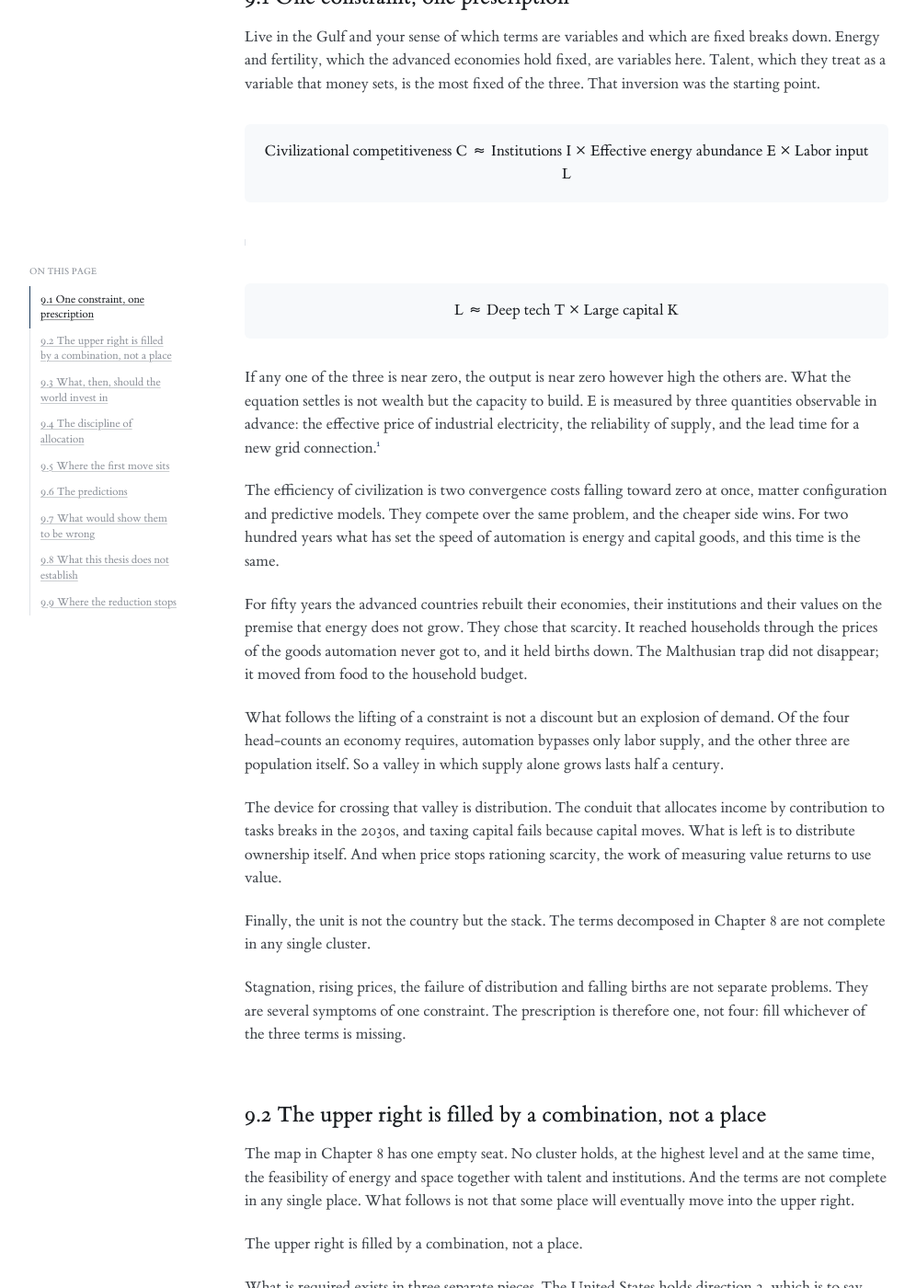
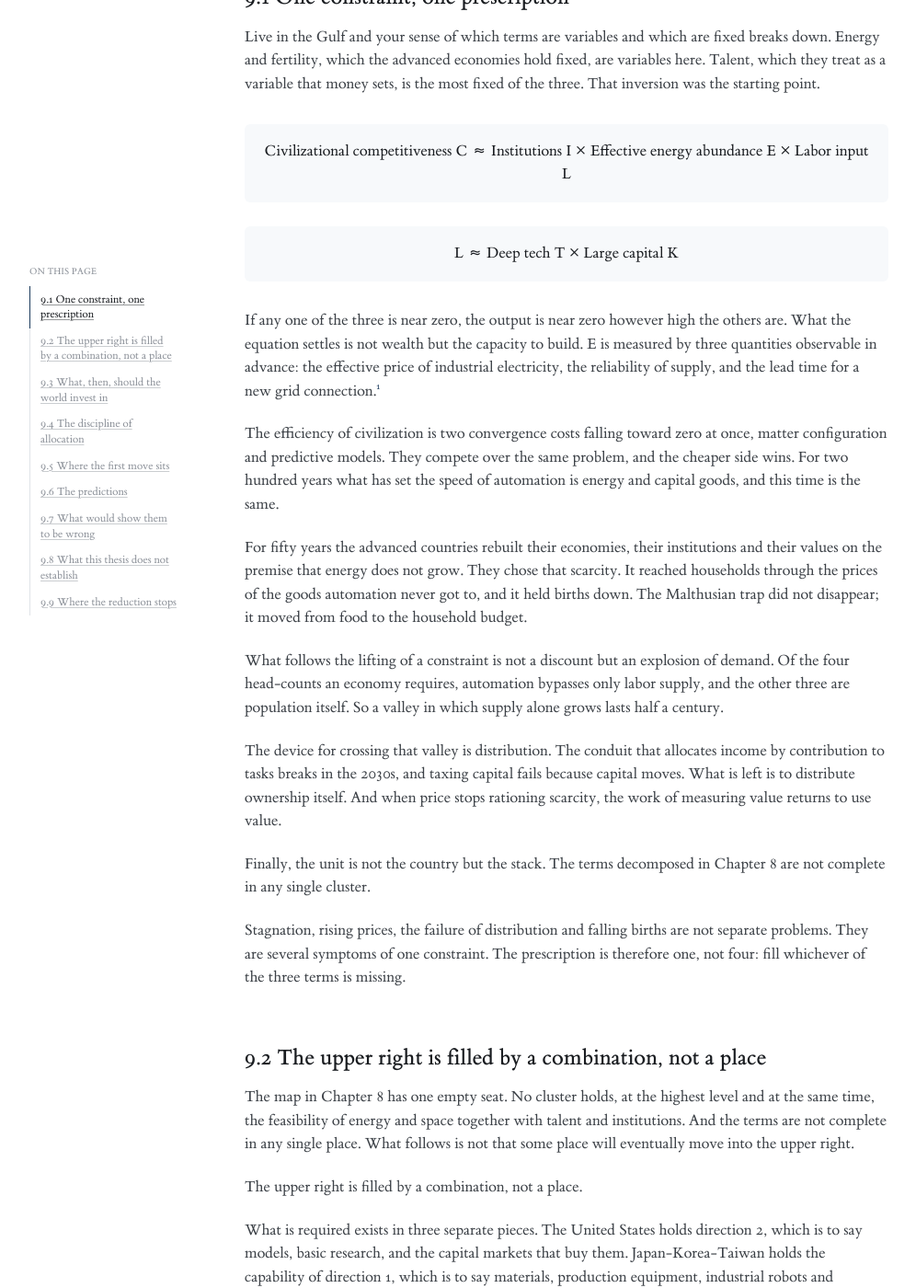
Before and after one commit to arata-hoshino/arata-hoshino.github.io, a Jekyll site: the page built from _essays/on-investment.md, in a window 1280 px wide and 1400 px high, scrolled down 563 px. Shown: the whole window at 92% size, without its empty margins (24-1020 px from the left). Built offline with Jekyll 4.4.1, drawn with Linux system fonts in a browser that asks for light colours.

Commit message:
Set a pair of relations as one statement, and tighten 8.3
The draft separates two relations with a bare quote mark, which kramdown
was rendering as an empty blockquote between them: the two boxes stood
88px apart with a stray rule between. The importer now drops that mark
once both relations are set, and a pair of equations sits 26px apart, a
third of what it was.

Section 8.3 loses the sentence that restated its own head, and the head
says what the sentence said.

Co-Authored-By: Claude Opus 5 <noreply@anthropic.com>

```diff
--- a/_essays/on-investment.md
+++ b/_essays/on-investment.md
@@ -12,7 +12,6 @@ summary: "The upper right is filled by a combination rather than by a place. Fro
 Live in the Gulf and your sense of which terms are variables and which are fixed breaks down. Energy and fertility, which the advanced economies hold fixed, are variables here. Talent, which they treat as a variable that money sets, is the most fixed of the three. That inversion was the starting point.
 
 <p class="equation">Civilizational competitiveness C ≈ Institutions I × Effective energy abundance E × Labor input L</p>
->
 <p class="equation">L ≈ Deep tech T × Large capital K</p>
 If any one of the three is near zero, the output is near zero however high the others are. What the equation settles is not wealth but the capacity to build. E is measured by three quantities observable in advance: the effective price of industrial electricity, the reliability of supply, and the lead time for a new grid connection.<sup class="noteref"><a href="#note-1">1</a></sup>
 
--- a/assets/css/style.css
+++ b/assets/css/style.css
@@ -1064,7 +1064,16 @@ main {
   line-height: 1.5;
 }
 
-/* The equations: set apart from the running text, on the tint. */
+/* The equations: set apart from the running text, on the tint. Where two
+   stand together they are one statement, and sit close. */
+.prose .equation:has(+ .equation) {
+  margin-bottom: 1.56em;
+}
+
+.prose .equation + .equation {
+  margin-top: 1.56em;
+}
+
 .prose .equation {
   margin: 1.8em 0;
   padding: 1em 1.25em;
--- a/tools/import_chapter.py
+++ b/tools/import_chapter.py
@@ -210,7 +210,11 @@ def equations(body):
         # a quotation is set apart by the rule beside it and by its italic,
         # never by weight: the draft's bold comes off here
         return '> ' + inner
-    return EQUATION.sub(one, body)
+    body = EQUATION.sub(one, body)
+    # the draft separates a pair of relations with a bare quote mark; once
+    # both are set as equations it would render as an empty blockquote
+    return re.sub(r'(<p class="equation">[^\n]*</p>)\n>[ \t]*\n(?=<p class="equation">)',
+                  r'\1\n', body)
 
 
 def references(body):
```
Also changed, not shown: _essays/on-clusters.md (+1 -4 lines).
